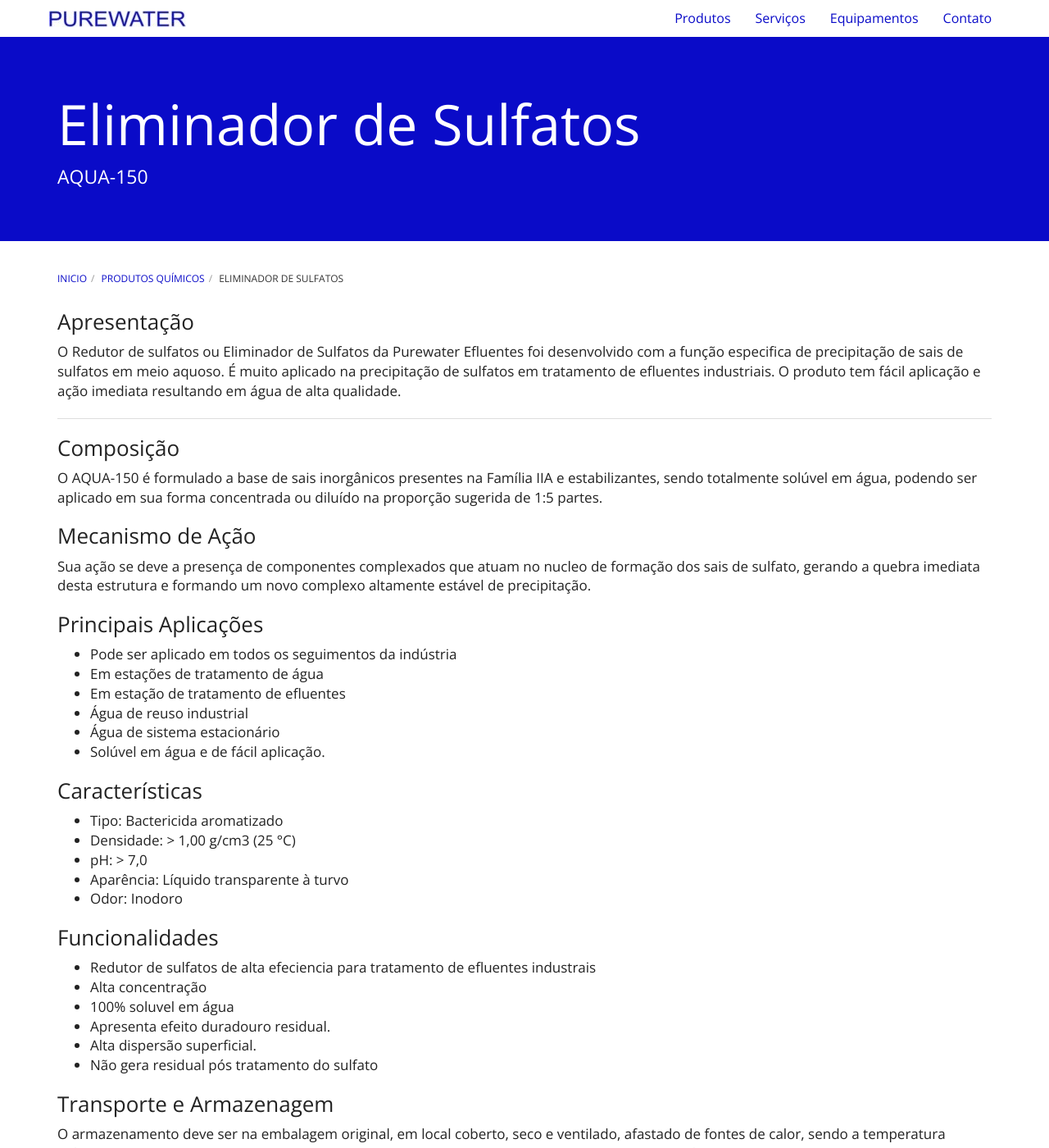
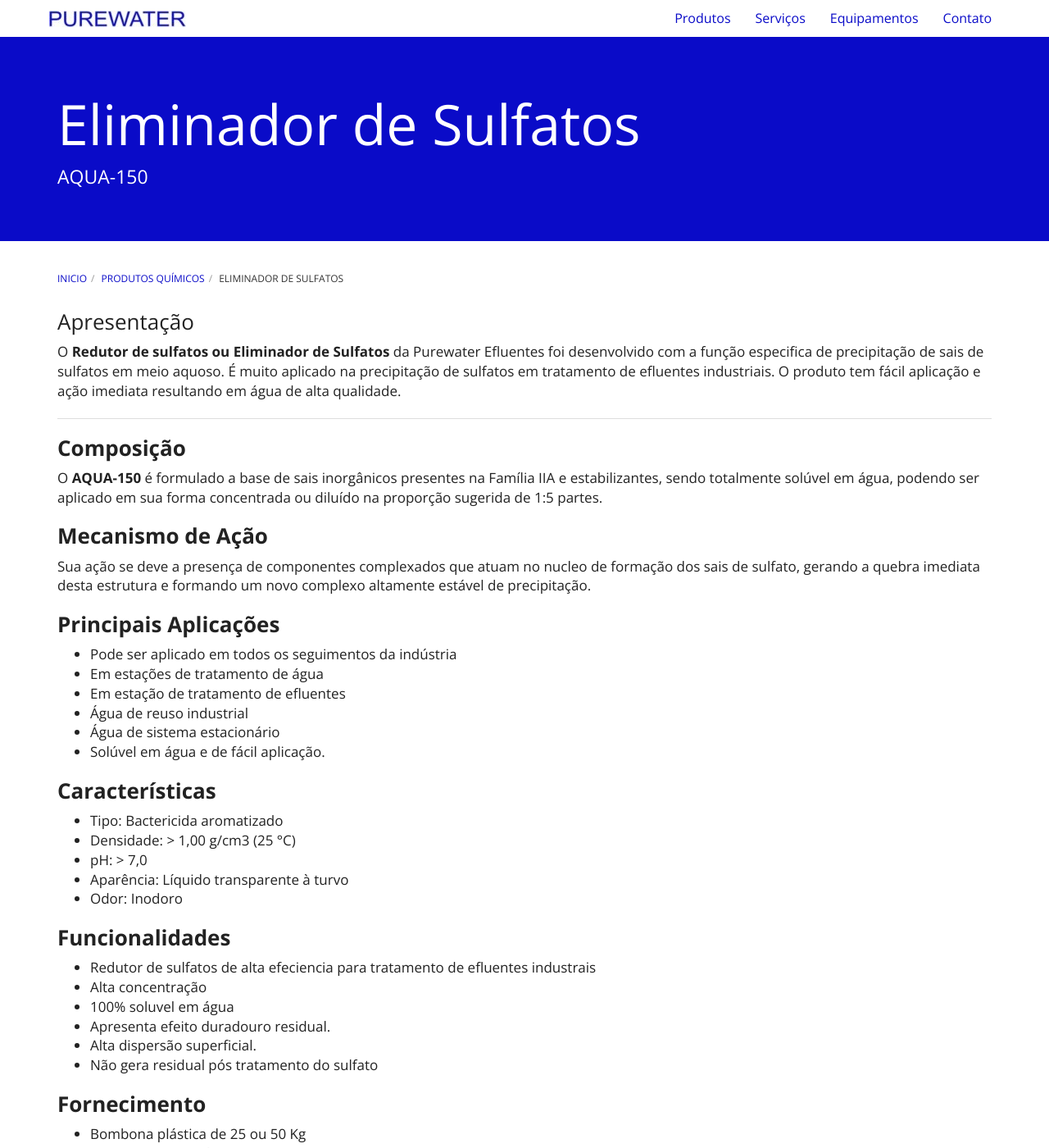
Before and after one commit to purewaterefluentes/purewaterefluentes.github.io, a Jekyll site: the page built from produtos/eliminador-de-sulfatos.md, in a window 1280 px wide and 1400 px high. Shown: the whole window at 82% size. Built offline with Jekyll 4.4.1, drawn with Linux system fonts in a browser that asks for light colours; nearby versions of some CDN libraries; library files that are not in the unit come from our copies; some of the changed lines change nothing that is shown; some of the changed text lies outside the part shown.

Commit message:
Update eliminador-de-sulfatos.md

```diff
--- a/produtos/eliminador-de-sulfatos.md
+++ b/produtos/eliminador-de-sulfatos.md
@@ -1,23 +1,26 @@
 ---
 layout: contato
-pageTitle: Eliminador de Sulfatos
+pageTitle: Eliminador de Sulfatos - PUREWATER EFLUENTES
 title: Eliminador de Sulfatos
 subtitle: AQUA-150
 ---
 
 ### Apresentação
-O Redutor de sulfatos ou Eliminador de Sulfatos da Purewater Efluentes foi desenvolvido com a função especifica de precipitação de sais de sulfatos em meio aquoso. É muito aplicado na precipitação de sulfatos em tratamento de efluentes industriais.
+O **Redutor de sulfatos ou Eliminador de Sulfatos** da Purewater Efluentes foi desenvolvido com a função especifica de precipitação de sais de sulfatos em meio aquoso. É muito aplicado na precipitação de sulfatos em tratamento de efluentes industriais.
 O produto tem fácil aplicação e ação imediata resultando em água de alta qualidade.
 
 ---
 
-### Composição
-O AQUA-150 é formulado a base de sais inorgânicos presentes na Família IIA e estabilizantes, sendo totalmente solúvel em água, podendo ser aplicado em sua forma concentrada ou diluído na proporção sugerida de 1:5 partes.
+### **Composição**
 
-### Mecanismo de Ação
+O **AQUA-150** é formulado a base de sais inorgânicos presentes na Família IIA e estabilizantes, sendo totalmente solúvel em água, podendo ser aplicado em sua forma concentrada ou diluído na proporção sugerida de 1:5 partes.
+
+### **Mecanismo de Ação**
+
 Sua ação se deve a presença de componentes complexados que atuam no nucleo de formação dos sais de sulfato, gerando a quebra imediata desta estrutura e formando um novo complexo altamente estável de precipitação.
 
-### Principais Aplicações
+### **Principais Aplicações**
+
 - Pode ser aplicado em todos os seguimentos da indústria
 - Em estações de tratamento de água
 - Em estação de tratamento de efluentes
@@ -25,7 +28,7 @@
 - Água de sistema estacionário
 - Solúvel em água e de fácil aplicação.
 
-### Características
+### **Características**
 
 - Tipo: Bactericida aromatizado
 - Densidade: > 1,00 g/cm3 (25 °C)
@@ -33,7 +36,7 @@
 - Aparência: Líquido transparente à turvo
 - Odor: Inodoro
 
-### Funcionalidades
+### **Funcionalidades**
 
 - Redutor de sulfatos de alta efeciencia para tratamento de efluentes industrais
 - Alta concentração
@@ -42,18 +45,7 @@
 - Alta dispersão superficial.
 - Não gera residual pós tratamento do sulfato
 
-
-### Transporte e Armazenagem
-O armazenamento deve ser na embalagem original, em local coberto, seco e ventilado, afastado de fontes de calor, sendo a temperatura máxima de conservação 50 °C.
-Pode vir a ocorrer o processo de separação de fases durante o período de armazenagem, o que se reverte sob agitação sem que suas propriedades sejam alteradas.
-Mantido em sua embalagem original e fechada, a vida útil é de 12 meses a partir da data de  fabricação.
-
-### Manuseio e Método de Aplicação
-Para uma rápida dispersão e um mínimo consumo recomenda-se aplicação do AQUA-CLEAN na proporção de 1/10 partes de água aplicando no meio formador de odor.
-Também podendo ser aplicado em sua forma original.
-A dosagem a ser utilizada varia de acordo com a aplicação e o meio provocador de espuma e equipamentos.
-
-### Fornecimento
+### **Fornecimento**
 
 - Bombona plástica de 25 ou 50 Kg
 - Container (IBC) Plástico de 1000 litros
```
